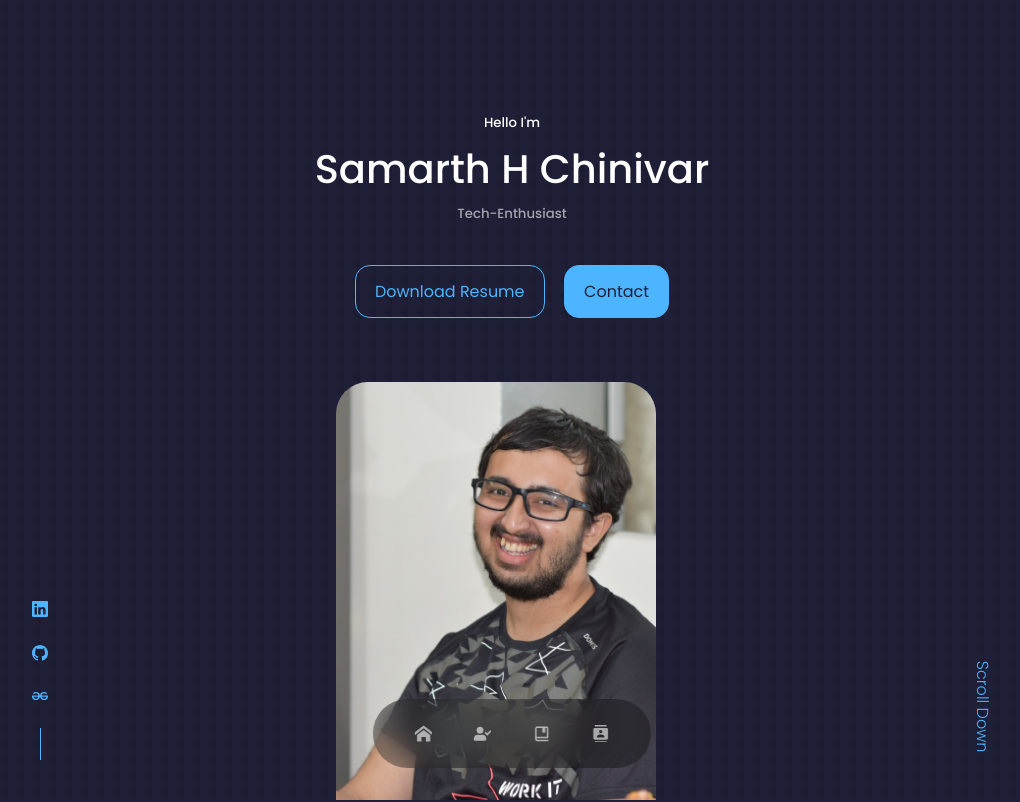
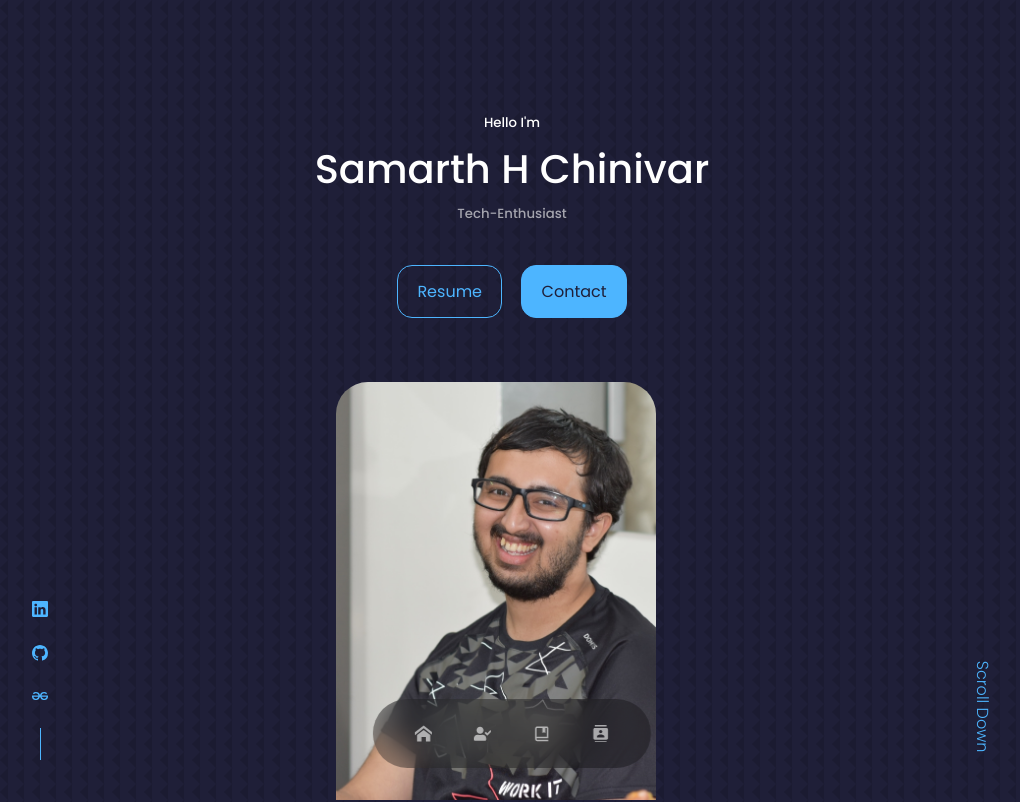
Before and after one commit to SamarthHChinivar/portfolio-website, a React (Create React App) app: page / in a window 1280 px wide. Shown: the top 802 px of the page, without its empty margins (128-1148 px from the left). Built offline with nearby package versions, Linux system fonts and the light colour scheme; a web font is replaced by a local one.

Commit message:
Resume view option added

```diff
--- a/src/components/header/CTA.jsx
+++ b/src/components/header/CTA.jsx
@@ -4,7 +4,7 @@ import CV from '../../assets/cv.pdf'
 const CTA = () => {
   return (
     <div className='cta'>
-      <a href={CV} download className='btn'>Download Resume</a>
+      <a href={CV} className='btn' target='_blank'>Resume</a>
       <a href="#contact" className='btn btn-primary'>Contact</a>
     </div>
   )
```
